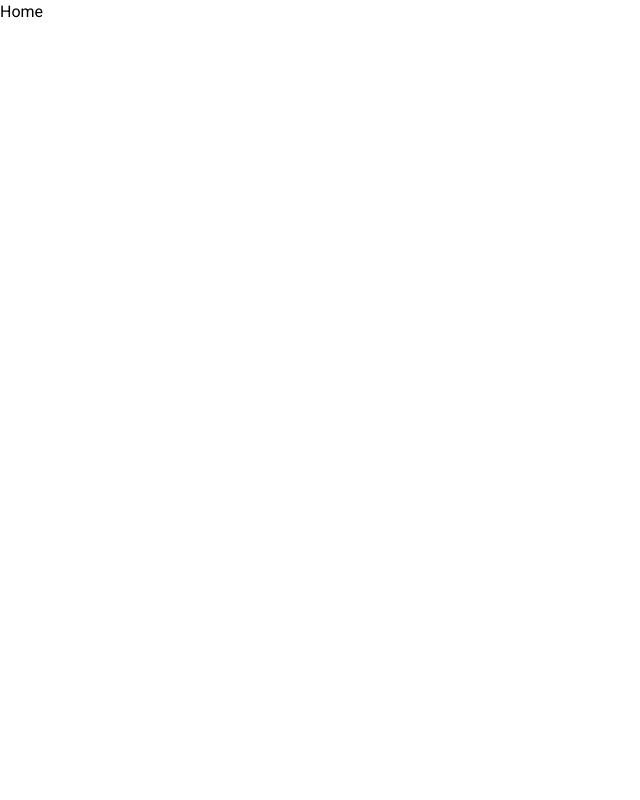
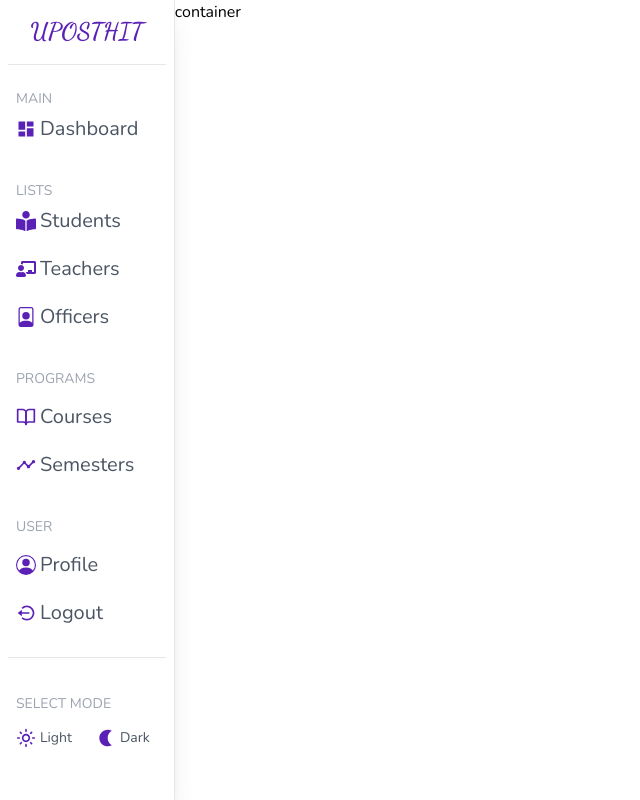
Before and after one commit to AbdullahArean/Uposthit, a React (Create React App) app: page / in a window 1280 px wide. Shown: the whole page, without its empty margins (0-640 px from the left). Built offline with nearby package versions, Linux system fonts and the light colour scheme.

Commit message:
sidebar design done

```diff
--- a/package.json
+++ b/package.json
@@ -8,6 +8,7 @@
     "@testing-library/user-event": "^13.5.0",
     "react": "^18.2.0",
     "react-dom": "^18.2.0",
+    "react-icons": "^4.4.0",
     "react-router-dom": "^6.4.1",
     "react-scripts": "5.0.1",
     "web-vitals": "^2.1.4"
--- a/public/index.html
+++ b/public/index.html
@@ -8,11 +8,8 @@
     <link rel="manifest" href="%PUBLIC_URL%/manifest.json" />
     <link rel="preconnect" href="https://fonts.googleapis.com">
     <link rel="preconnect" href="https://fonts.gstatic.com" crossorigin>
-    <link href="https://fonts.googleapis.com/css2?family=Roboto:ital,wght@0,400;0,700;1,900&display=swap" rel="stylesheet">
-    <style>*{
-      font-family: 'Roboto', sans-serif;
-      margin: 0;
-    }</style>
+    <link href="https://fonts.googleapis.com/css2?family=Nunito&display=swap" rel="stylesheet">
+    <link href="https://fonts.googleapis.com/css2?family=Dancing+Script:wght@700&display=swap" rel="stylesheet">
     <title>Uposthit</title>
   </head>
   <body>
--- /dev/null
+++ b/src/components/navbar/Navbar.jsx
@@ -0,0 +1,9 @@
+import React from 'react'
+
+const Navbar = () => {
+  return (
+    <div>Navbar</div>
+  )
+}
+
+export default Navbar
--- /dev/null
+++ b/src/components/sidebar/Sidebar.jsx
@@ -0,0 +1,85 @@
+import React from 'react'
+import * as MdIcons from 'react-icons/md'
+import * as FiIcons from 'react-icons/fi'
+import * as BsIcons from 'react-icons/bs'
+import * as FaIcons from 'react-icons/fa'
+import * as BiIcons from 'react-icons/bi'
+
+
+
+const Sidebar = () => {
+  return (
+    <div className='flex-initial border-r h-screen bg-white text-black shadow-xl'>
+        <div className="top flex h-16 items-center justify-center">
+            <span className="logo text-violet-800 text-2xl font-black font-dancing-script ">UPOSTHIT</span>
+        </div>
+        <hr className='mb-3 mx-2'/>
+        <div className="center px-2">
+            <ul className='list-none m-0 p-0'>
+                <li className='text-gray-400 pl-2 pt-3 text-sm'>
+                    <span>MAIN</span>
+                </li>
+                <li className='flex gap-1 items-center pr-4 pl-2 mb-2 py-1.5 text-xl hover:text-black hover:bg-violet-200 rounded-md cursor-pointer'>
+                    <MdIcons.MdDashboard className='text-violet-800'/>
+                    <span className='text-gray-600'>Dashboard</span>
+                </li>
+                <li className='text-gray-400 pl-2 pt-6 text-sm'>
+                    <span>LISTS</span>
+                </li>
+                <li className='flex gap-1 items-center pr-4 pl-2 mb-2 py-1.5 text-xl hover:text-black hover:bg-violet-200 rounded-md cursor-pointer'>
+                    <FaIcons.FaBookReader className='text-violet-800'/>
+                    <span className='text-gray-600'>Students</span>
+                </li>
+                <li className='flex gap-1 items-center pr-4 pl-2 my-2 py-1.5 text-xl hover:text-black hover:bg-violet-200 rounded-md cursor-pointer'>
+                    <FaIcons.FaChalkboardTeacher className='text-violet-800'/>
+                    <span className='text-gray-600'>Teachers</span>
+                </li>
+                <li className='flex gap-1 items-center pr-4 pl-2 my-2 py-1.5 text-xl hover:text-black hover:bg-violet-200 rounded-md cursor-pointer'>
+                    <BsIcons.BsFilePerson className='text-violet-800'/>
+                    <span className='text-gray-600'>Officers</span>
+                </li>
+                <li className='text-gray-400 pl-2 pt-6 text-sm'>
+                    <span>PROGRAMS</span>
+                </li>
+                <li className='flex gap-1 items-center pr-4 pl-2 my-2 py-1.5 text-xl hover:text-black hover:bg-violet-200 rounded-md cursor-pointer'>
+                    <FiIcons.FiBookOpen className='text-violet-800'/>
+                    <span className='text-gray-600'>Courses</span>
+                </li>
+                <li className='flex gap-1 items-center pr-4 pl-2 my-2 py-1.5 text-xl hover:text-black hover:bg-violet-200 rounded-md cursor-pointer'>
+                    <MdIcons.MdTimeline className='text-violet-800'/>
+                    <span className='text-gray-600'>Semesters</span>
+                </li>
+                <li className='text-gray-400 pl-2 pt-6 text-sm'>
+                    <span>USER</span>
+                </li>
+                <li className='flex gap-1 items-center pr-4 pl-2 my-2 py-1.5 text-xl hover:text-black hover:bg-violet-200 rounded-md cursor-pointer'>
+                    <BsIcons.BsPersonCircle className='text-violet-800'/>
+                    <span className='text-gray-600'>Profile</span>
+                </li>
+                <li className='flex gap-1 items-center pr-4 pl-2 my-2 py-1.5 text-xl hover:text-black hover:bg-violet-200 rounded-md cursor-pointer'>
+                    <BiIcons.BiLogOutCircle className='text-violet-800'/>
+                    <span className='text-gray-600'>Logout</span>
+                </li>
+            </ul>
+        </div>
+        <hr className='mb-3 mt-6 mx-2'/>
+        <div className="bottom px-2">
+            <div className='text-gray-400 pl-2 pt-6 text-sm'>
+                <span>SELECT MODE</span>
+            </div>
+            <div className='flex items-center'>
+                <div className='flex w-full gap-1 items-center pr-4 pl-2 my-2 py-1.5 text-xl hover:text-black hover:bg-violet-200 rounded-md cursor-pointer'>
+                    <MdIcons.MdOutlineLightMode className='text-violet-800'/>
+                    <span className='text-gray-600 text-sm'>Light</span>
+                </div>
+                <div className='flex w-full gap-1 items-center pr-4 pl-2 my-2 py-1.5 text-xl hover:text-black hover:bg-violet-200 rounded-md cursor-pointer'>
+                    <MdIcons.MdNightlight className='text-violet-800'/>
+                    <span className='text-gray-600 text-sm'>Dark</span>
+                </div>
+            </div>
+        </div>
+    </div>
+  )
+}
+
+export default Sidebar
--- a/src/index.css
+++ b/src/index.css
@@ -1,3 +1,8 @@
 @tailwind base;
 @tailwind components;
 @tailwind utilities;
+
+body {
+    font-family: 'Nunito', sans-serif;
+    margin: 0;
+}
--- a/src/pages/home/Home.jsx
+++ b/src/pages/home/Home.jsx
@@ -1,8 +1,12 @@
 import React from 'react'
+import Sidebar from '../../components/sidebar/Sidebar'
 
 const Home = () => {
   return (
-    <div>Home</div>
+    <div className='flex'>
+      <Sidebar/>
+      <div className="homeContainer flex-1">container</div>
+    </div>
   )
 }
 
--- a/tailwind.config.js
+++ b/tailwind.config.js
@@ -4,7 +4,12 @@ module.exports = {
     "./src/**/*.{js,jsx,ts,tsx}",
   ],
   theme: {
-    extend: {},
+    extend: {
+      fontFamily: {
+        'dancing-script': ['"Dancing Script"', 'cursive'],
+        'nunito': ['Nunito', 'sans-serif'],
+      }
+    },
   },
   plugins: [],
 }
```
Also changed, not shown: 1 other file (tests, documents, lock files or other folders).
